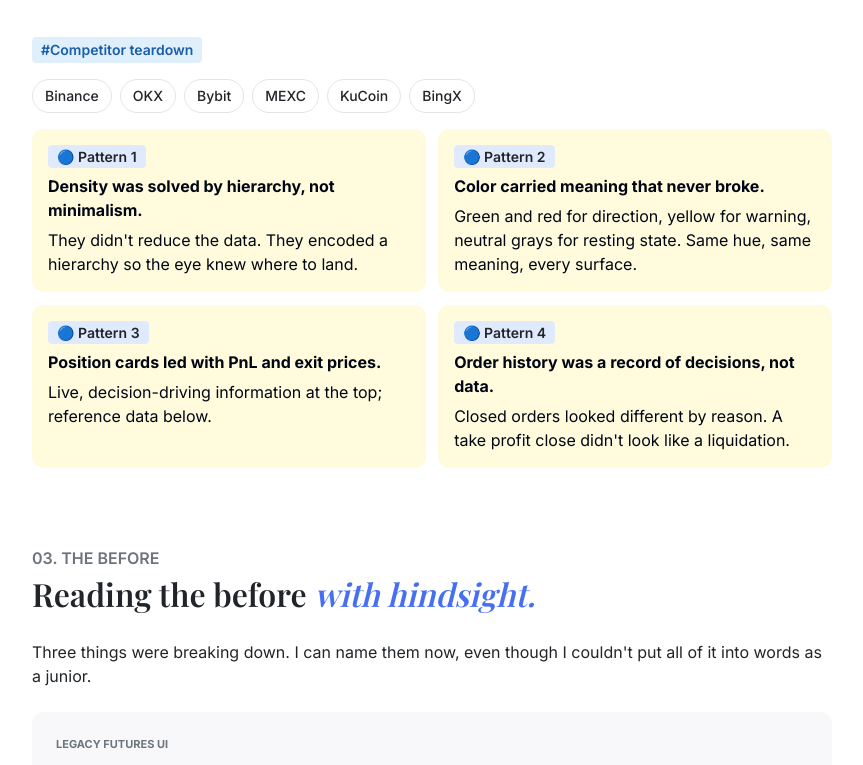
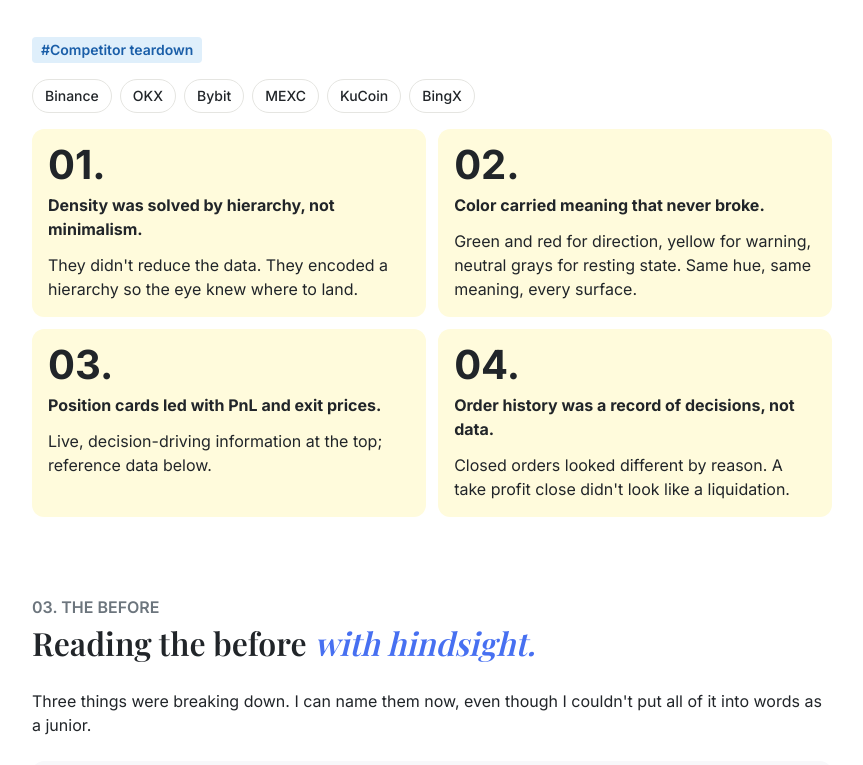
Before and after one commit to Linhtran5399/portfolio, a website: page case-studies/nami-futures.html in a window 1280 px wide. Shown: the part 2243-3008 px from the top of the page, without its empty margins (368-1231 px from the left). Drawn offline with nearby package versions, Linux system fonts and the light colour scheme; a web font is replaced by a local one.

Commit message:
Nami Futures: fix SL/TP divider in card screens, match Figma pattern cards
- Divider in the Cắt lỗ / Chốt lời block overflowed into the stats and sat flush
  with the block's bottom edge; trimmed to equal 12px insets top and bottom
  (after card, Đầy đủ screen, card states, hero, home thumbnail)
- Card-states strip: trim Figma's dashed component-set outline
- Research patterns use the numbered card style, matching the Figma frame

Co-Authored-By: Claude Opus 5.5 <noreply@anthropic.com>
Claude-Session: https://claude.ai/code/session_01RexrVjbaCk8pnugddshxBZ

```diff
--- a/case-studies/nami-futures.html
+++ b/case-studies/nami-futures.html
@@ -178,24 +178,24 @@
 							<li>KuCoin</li>
 							<li>BingX</li>
 						</ul>
-						<div class="cl-cards nf-cards--2">
+						<div class="cl-cards cl-cards--objectives nf-cards--2">
 							<div class="cl-card">
-								<span class="cl-card__tag">🔵 Pattern 1</span>
+								<p class="cl-card__num">01.</p>
 								<p class="cl-card__title">Density was solved by hierarchy, not minimalism.</p>
 								<p>They didn't reduce the data. They encoded a hierarchy so the eye knew where to land.</p>
 							</div>
 							<div class="cl-card">
-								<span class="cl-card__tag">🔵 Pattern 2</span>
+								<p class="cl-card__num">02.</p>
 								<p class="cl-card__title">Color carried meaning that never broke.</p>
 								<p>Green and red for direction, yellow for warning, neutral grays for resting state. Same hue, same meaning, every surface.</p>
 							</div>
 							<div class="cl-card">
-								<span class="cl-card__tag">🔵 Pattern 3</span>
+								<p class="cl-card__num">03.</p>
 								<p class="cl-card__title">Position cards led with PnL and exit prices.</p>
 								<p>Live, decision-driving information at the top; reference data below.</p>
 							</div>
 							<div class="cl-card">
-								<span class="cl-card__tag">🔵 Pattern 4</span>
+								<p class="cl-card__num">04.</p>
 								<p class="cl-card__title">Order history was a record of decisions, not data.</p>
 								<p>Closed orders looked different by reason. A take profit close didn't look like a liquidation.</p>
 							</div>
@@ -288,7 +288,7 @@
 							</div>
 						</div>
 						<figure class="nf-wide">
-							<img class="cl-img" src="../assets/nami-futures/card-states.webp" alt="Position card states side by side: expanded, collapsed to one row, expanded without a chevron, and a variant with an insurance entry" width="1659" height="437" loading="lazy">
+							<img class="cl-img" src="../assets/nami-futures/card-states.webp" alt="Position card states side by side: expanded, collapsed to one row, expanded without a chevron, and a variant with an insurance entry" width="1654" height="432" loading="lazy">
 							<figcaption>Card states: expanded, collapsed per card, and a variant with the insurance entry.</figcaption>
 						</figure>
 						<p class="cl-result__card nf-principle"><span class="nf-principle__key">Principle</span>Traders care about how they're doing now and where they're getting out. Everything else is reference. Reorder by attention, and let traders choose density.</p>
```
Also changed, not shown: assets/nami-futures/after-full.webp, assets/nami-futures/card-after.webp, assets/nami-futures/card-states.webp, assets/nami-futures/hero.webp, assets/work/thumb-nami-futures.webp.
